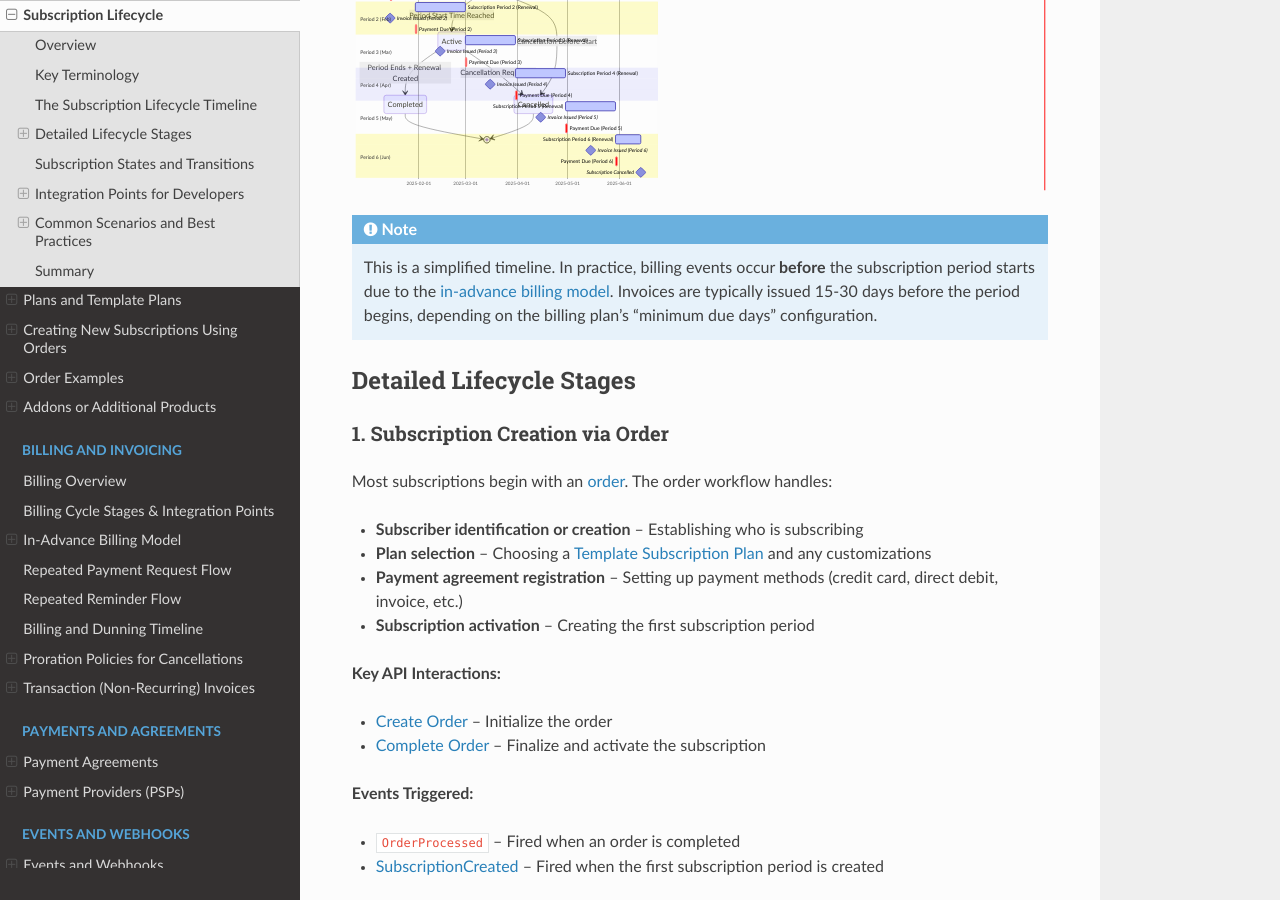
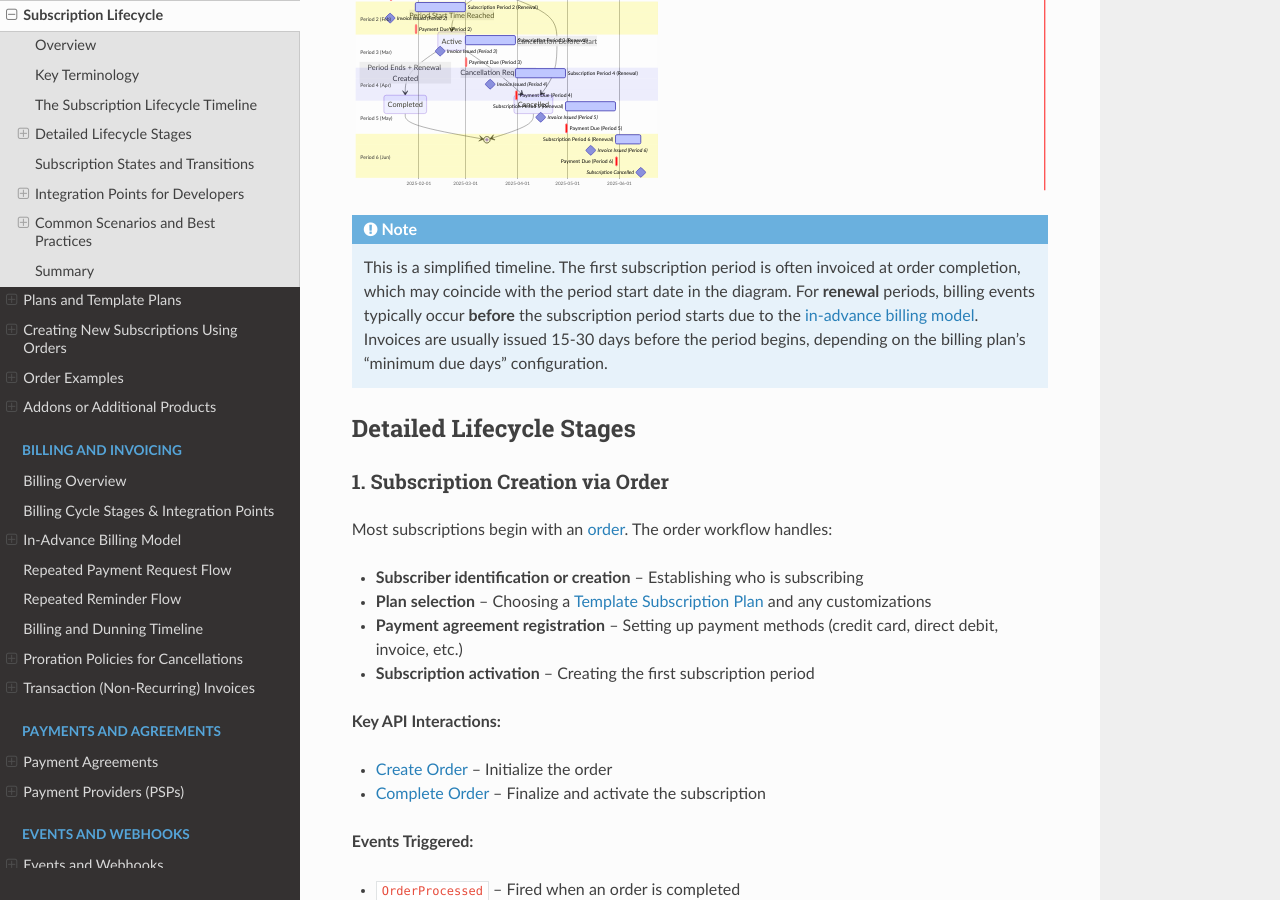
Before and after one commit to infosoftas/info-subscription-doc, a Sphinx documentation site: the page built from source/subscription/lifecycle.rst, in a window 1280 px wide and 900 px high, scrolled down 2123 px. Built offline with Sphinx 7.4.7 and the Read the Docs theme 3.1.0, drawn with Linux system fonts in a browser that asks for light colours; formulas are drawn with MathJax 3.

Commit message:
Fixed issued with in-advance wording
Co-authored-by: Copilot <175728472+Copilot@users.noreply.github.com>

```diff
--- a/source/subscription/lifecycle.rst
+++ b/source/subscription/lifecycle.rst
@@ -103,7 +103,7 @@ The following diagram illustrates a typical subscription lifecycle spanning mult
             Subscription Cancelled   :milestone, cancel, 2025-06-14, 0d
 
 .. note::
-    This is a simplified timeline. In practice, billing events occur **before** the subscription period starts due to the :ref:`in-advance billing model <in-advance-billing>`. Invoices are typically issued 15-30 days before the period begins, depending on the billing plan's "minimum due days" configuration.
+    This is a simplified timeline. The first subscription period is often invoiced at order completion, which may coincide with the period start date in the diagram. For **renewal** periods, billing events typically occur **before** the subscription period starts due to the :ref:`in-advance billing model <in-advance-billing>`. Invoices are usually issued 15-30 days before the period begins, depending on the billing plan's "minimum due days" configuration.
 
 
 Detailed Lifecycle Stages
```
